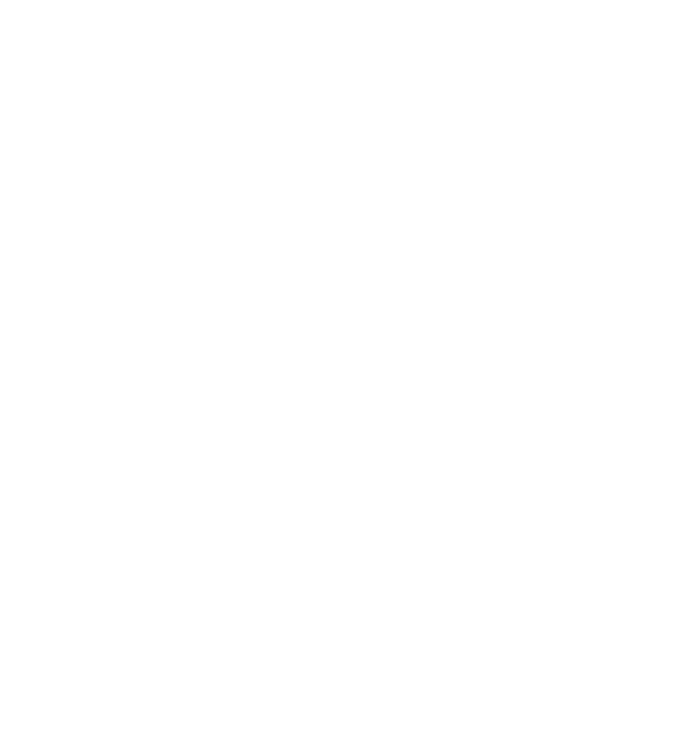
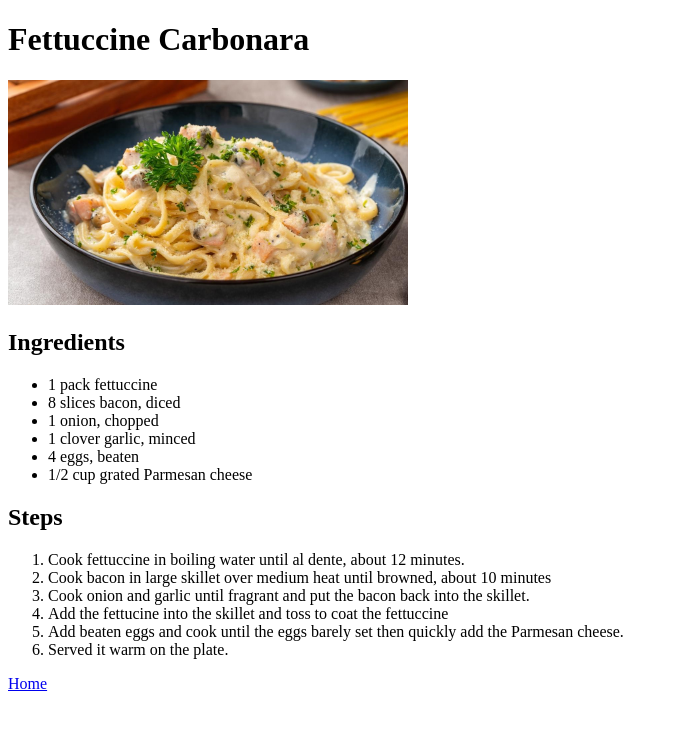
Before and after one commit to granddra9on/odin-recipes, a plain HTML site: page recipes/fettuccine-carbonara.html in a window 1280 px wide. Shown: the whole page, without its empty margins (0-678 px from the left). Drawn offline with Linux system fonts and the light colour scheme.

Commit message:
Finish the Fettuccine page and polish all pages.

```diff
--- a/recipes/fettuccine-carbonara.html
+++ b/recipes/fettuccine-carbonara.html
@@ -0,0 +1,32 @@
+<!DOCTYPE html>
+<html lang="en">
+<head>
+    <meta charset="UTF-8">
+    <title>Fettuccine Carbonara</title>
+</head>
+
+<body>
+    <h1>Fettuccine Carbonara</h1>
+    <img src="../img/fettuccine-carbonara.jpg" alt="Photo of a plate of Fettuccine Carbonara" width="400">
+    <h2>Ingredients</h2>
+    <ul>
+        <li>1 pack fettuccine</li>
+        <li>8 slices bacon, diced</li>
+        <li>1 onion, chopped</li>
+        <li>1 clover garlic, minced</li>
+        <li>4 eggs, beaten</li>
+        <li>1/2 cup grated Parmesan cheese</li>
+    </ul>
+    <h2>Steps</h2>
+    <ol type="1">
+        <li>Cook fettuccine in boiling water until al dente, about 12 minutes.</li>
+        <li>Cook bacon in large skillet over medium heat until browned, about 10 minutes</li>
+        <li>Cook onion and garlic until fragrant and put the bacon back into the skillet.</li>
+        <li>Add the fettucine into the skillet and toss to coat the fettuccine</li>
+        <li>Add beaten eggs and cook until the eggs barely set then quickly add the Parmesan cheese.</li>
+        <li>Served it warm on the plate.</li>
+    </ol>
+
+    <p><a href="../index.html">Home</a></p>
+</body>
+</html>
```
Also changed, not shown: index.html (+1 -0 lines), recipes/lasagna.html (+2 -2 lines), recipes/spaghetti-bolognese.html (+1 -1 lines), img/fettuccine-carbonara.jpg (added).
